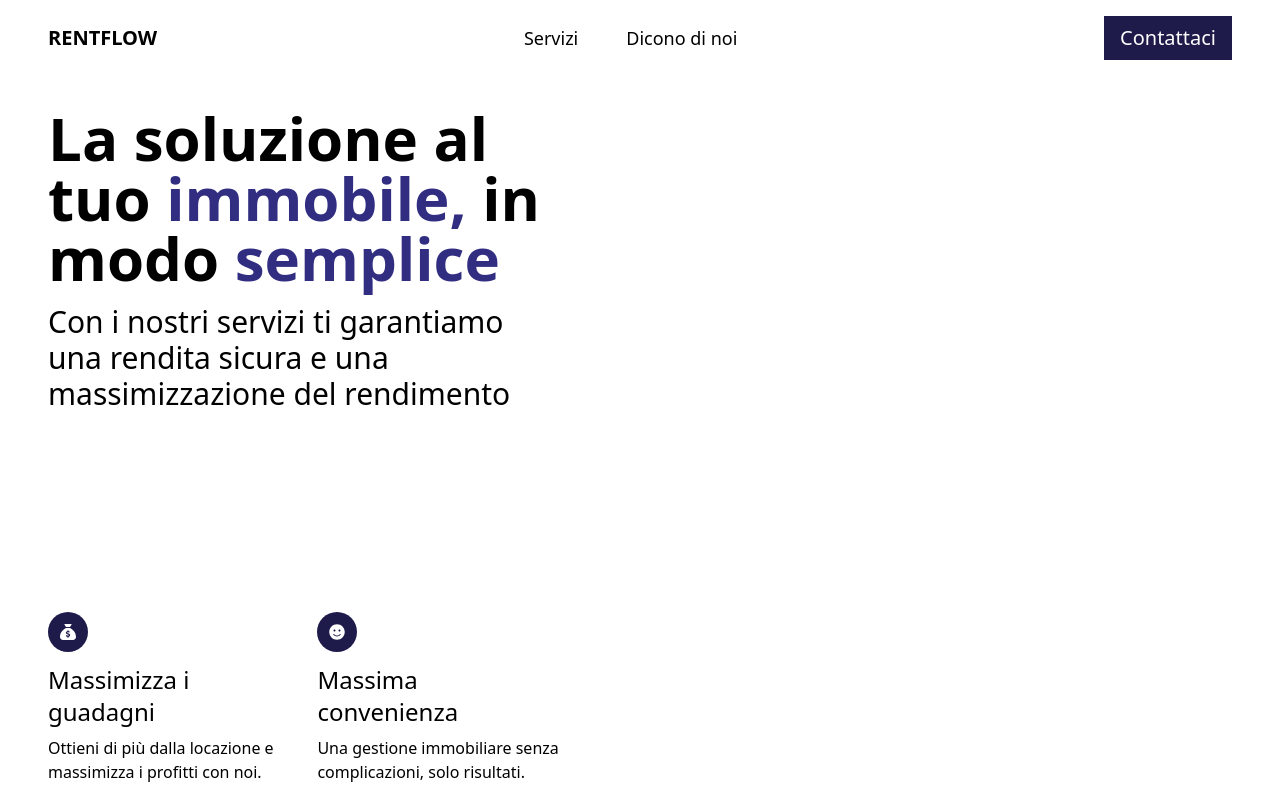
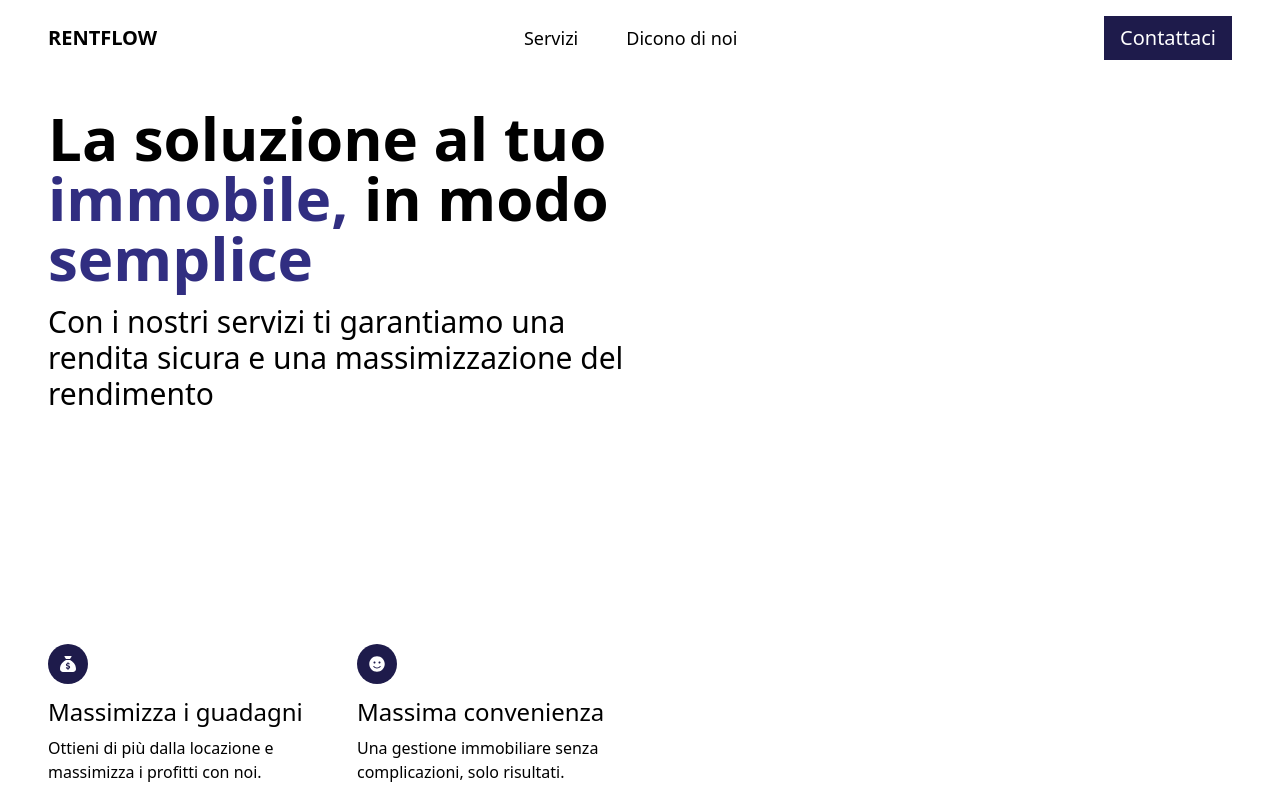
Before and after one commit to Geeeean/rentflow, a Next.js app: page / in a window 1280 px wide. Built offline with nearby package versions, Linux system fonts and the light colour scheme.

Commit message:
max width fix on hero

```diff
--- a/app/page.tsx
+++ b/app/page.tsx
@@ -130,7 +130,7 @@ export default function Home() {
         <Nav setIsOpen={setIsOpen} />
 
         <div className="grow w-full p-4 md:px-12 mt-4 flex gap-8 justify-center">
-          <div className="flex flex-col justify-between w-full md:w-1/2 md:max-w-lg gap-12">
+          <div className="flex flex-col justify-between w-full md:w-1/2 md:max-w-3xl gap-12">
             <div>
               <p className="font-bold text-4xl md:text-6xl">La soluzione al tuo <span className="text-indigo-900">immobile,</span> in modo <span className="text-indigo-900">semplice</span></p>
               <p className="text-xl md:text-3xl mt-4 font-light">Con i nostri servizi ti garantiamo una rendita sicura e una massimizzazione del rendimento</p>
```
